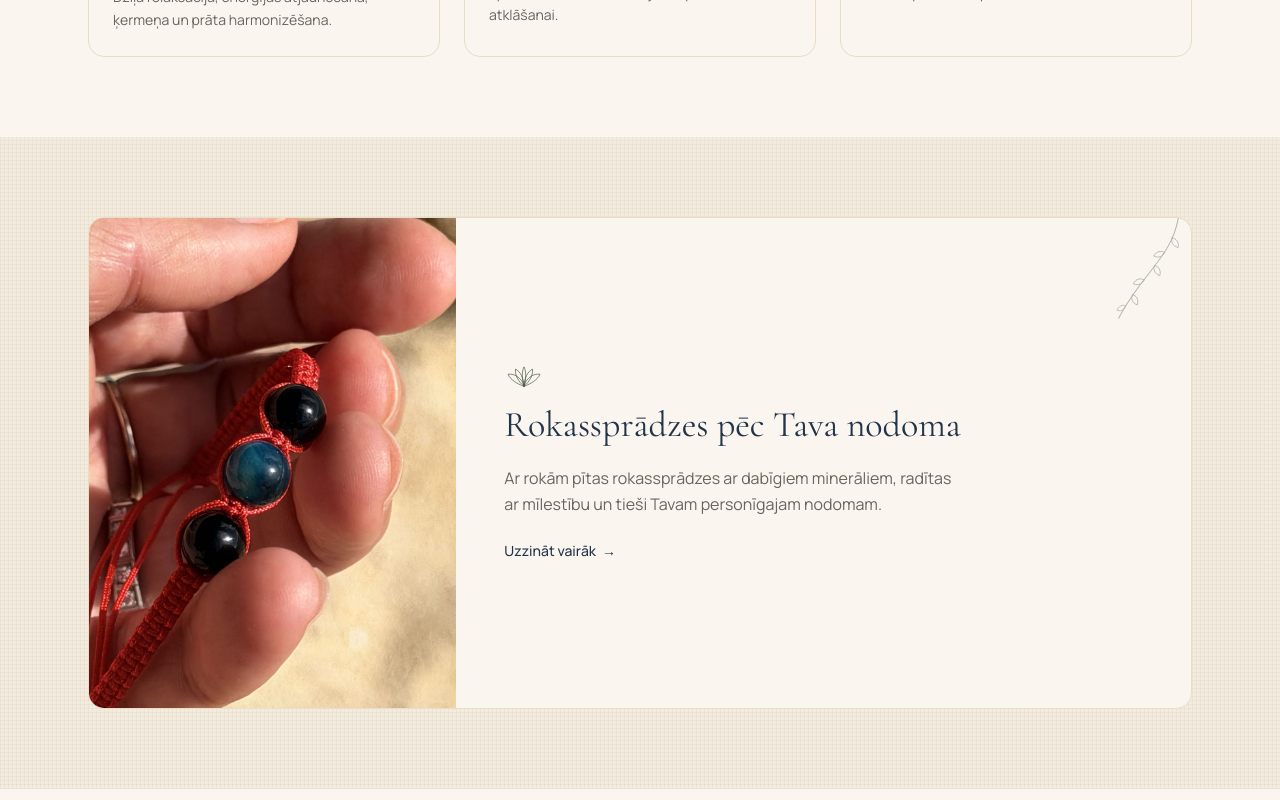
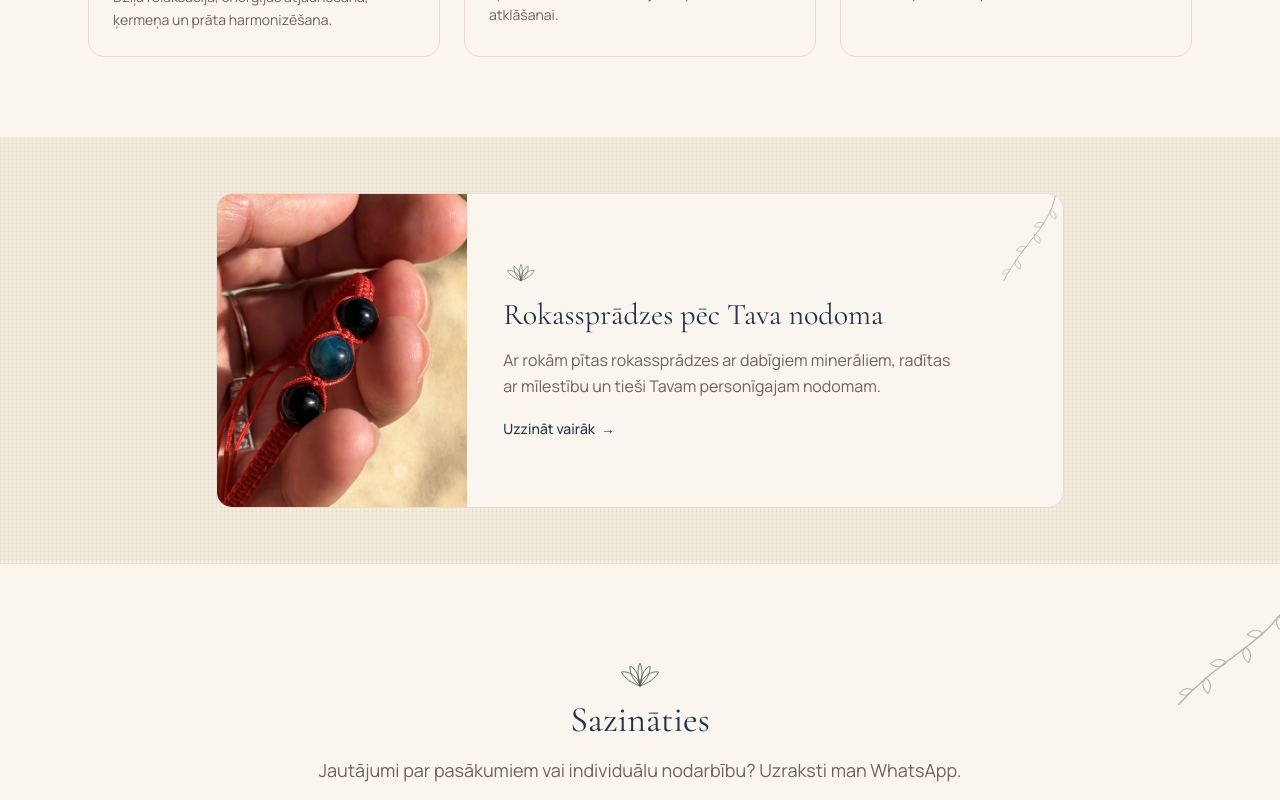
Before and after one commit to 64NiK/marinatree, a Next.js app: page /lv in a window 1280 px wide. Shown: the part 3480-4280 px from the top of the page. Built offline with nearby package versions, Linux system fonts and the light colour scheme.

Commit message:
Shrink bracelets teaser section (narrower container, smaller card/heading/padding)
Image still zooms in only on hover (group-hover:scale-105).

Co-Authored-By: Claude Opus 4.8 <noreply@anthropic.com>

```diff
--- a/app/[lang]/page.tsx
+++ b/app/[lang]/page.tsx
@@ -261,11 +261,11 @@ export default async function Home({ params }: PageProps<"/[lang]">) {
       </section>
 
       {/* Bracelets teaser */}
-      <section id="bracelets" className="linen scroll-mt-20 bg-sand py-16 lg:py-20">
-        <div className="mx-auto max-w-6xl px-6">
+      <section id="bracelets" className="linen scroll-mt-20 bg-sand py-12 lg:py-14">
+        <div className="mx-auto max-w-4xl px-6">
           <Link href={`/${lang}/bracelets`} className="group block">
-            <article className="grid overflow-hidden rounded-2xl border border-sand-deep bg-cream transition-shadow hover:shadow-lg hover:shadow-sand-deep/40 md:grid-cols-[0.5fr_1fr]">
-              <div className="relative aspect-[4/5] md:aspect-[3/4]">
+            <article className="grid overflow-hidden rounded-2xl border border-sand-deep bg-cream transition-shadow hover:shadow-lg hover:shadow-sand-deep/40 md:grid-cols-[0.42fr_1fr]">
+              <div className="relative aspect-[4/5]">
                 <Image
                   src="/photos/bracelets/blue-black.jpg"
                   alt={t.bracelets.heading}
@@ -274,14 +274,14 @@ export default async function Home({ params }: PageProps<"/[lang]">) {
                   className="object-cover object-center transition-transform duration-500 group-hover:scale-105"
                 />
               </div>
-              <div className="relative flex flex-col justify-center p-8 lg:p-12">
-                <Sprig className="pointer-events-none absolute -right-2 -top-2 hidden h-32 w-20 rotate-[200deg] text-forest opacity-40 lg:block" />
-                <Lotus className="mb-3 h-6 w-10 text-forest" />
-                <h2 className="font-display text-3xl leading-snug text-night sm:text-4xl">
+              <div className="relative flex flex-col justify-center p-6 lg:p-9">
+                <Sprig className="pointer-events-none absolute -right-2 -top-2 hidden h-28 w-16 rotate-[200deg] text-forest opacity-40 lg:block" />
+                <Lotus className="mb-3 h-5 w-9 text-forest" />
+                <h2 className="font-display text-2xl leading-snug text-night sm:text-3xl">
                   {t.bracelets.heading}
                 </h2>
-                <p className="mt-4 max-w-md leading-relaxed text-ink-soft">{t.bracelets.teaser}</p>
-                <span className="mt-6 inline-flex items-center gap-1.5 text-sm font-medium text-night transition-colors group-hover:text-gold">
+                <p className="mt-3 max-w-md text-sm leading-relaxed text-ink-soft sm:text-base">{t.bracelets.teaser}</p>
+                <span className="mt-5 inline-flex items-center gap-1.5 text-sm font-medium text-night transition-colors group-hover:text-gold">
                   {t.bracelets.more}
                   <span aria-hidden className="transition-transform group-hover:translate-x-1">
                     →
```
